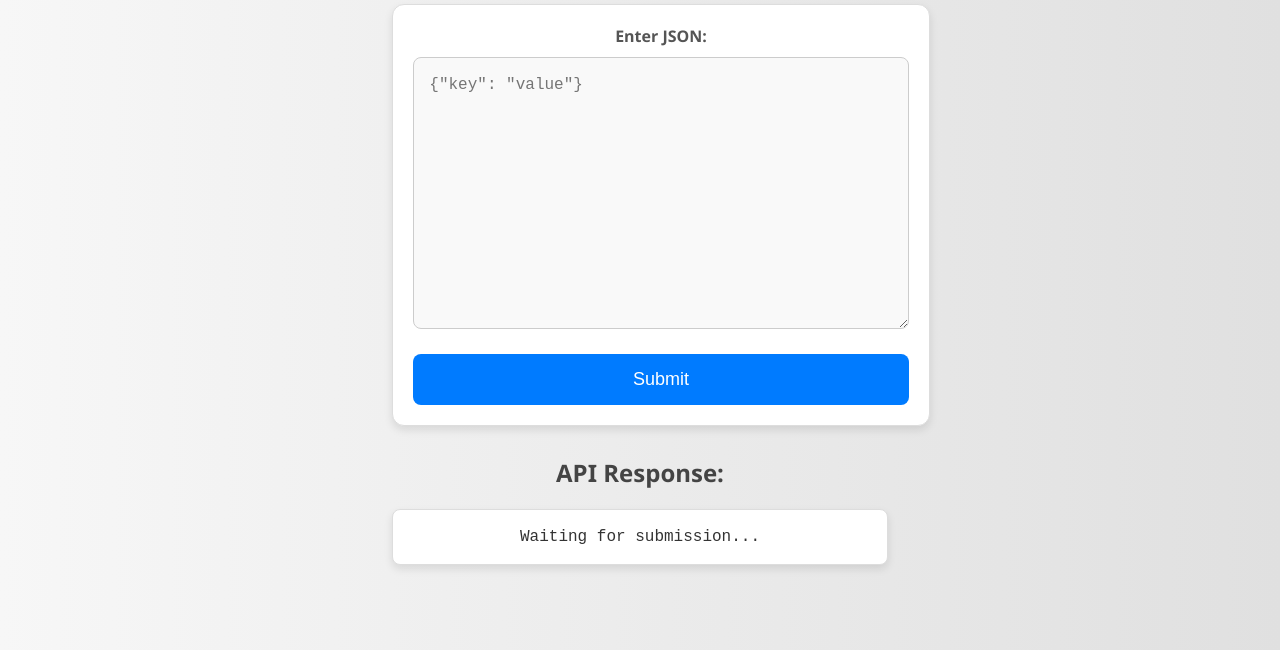
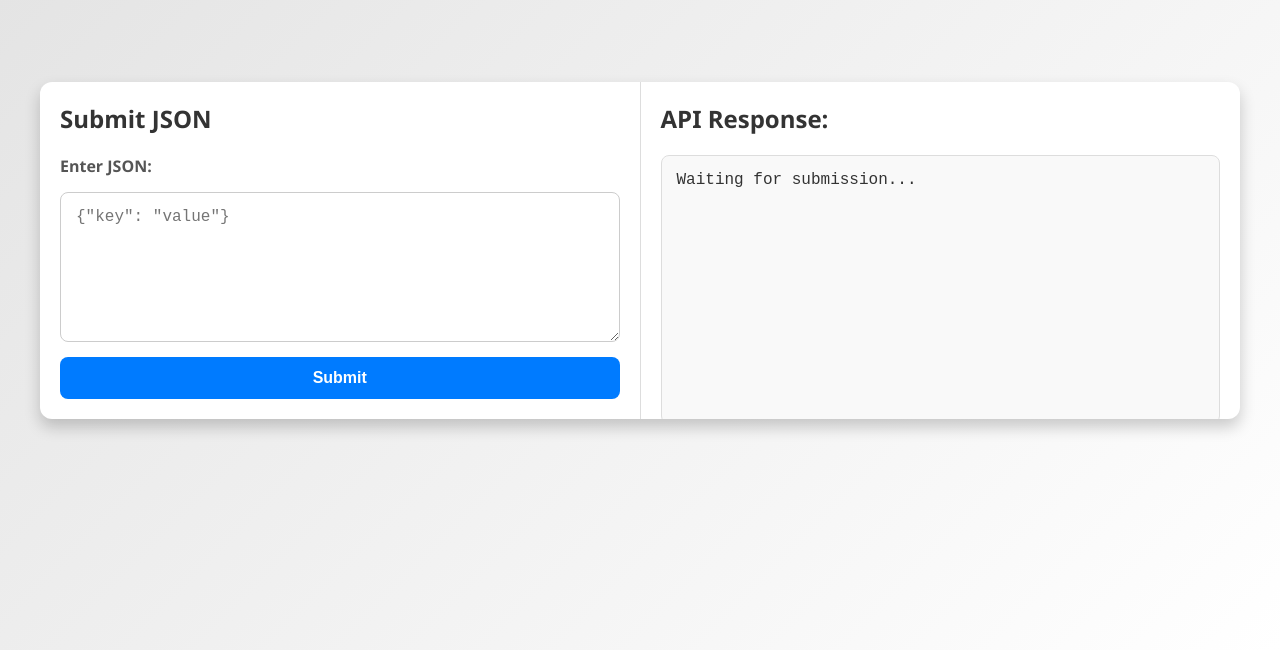
Before and after one commit to raju134753/curlGenerator, a plain HTML site: page src/main/resources/static/index.html in a window 1280 px wide. Shown: the part 150-800 px from the top of the page. Drawn offline with Linux system fonts and the light colour scheme.

Commit message:
initial commit

```diff
--- a/index.html
+++ b/src/main/resources/static/index.html
@@ -3,111 +3,119 @@
 <head>
     <meta charset="UTF-8">
     <meta name="viewport" content="width=device-width, initial-scale=1.0">
-    <title>Submit JSON and Get Response</title>
+    <title>JSON Submission and Response</title>
     <style>
         body {
             font-family: 'Segoe UI', Tahoma, Geneva, Verdana, sans-serif;
-            background: linear-gradient(to right, #f7f7f7, #e0e0e0);
-            color: #333;
+            background: linear-gradient(135deg, #e2e2e2, #ffffff);
             margin: 0;
             padding: 0;
+            color: #333;
             display: flex;
             justify-content: center;
             align-items: center;
-            height: 100vh;
-            text-align: center;
+            min-height: 100vh;
         }
-        h1 {
+        .container {
+            display: flex;
+            width: 100%;
+            max-width: 1200px;
+            height: 80%;
+            border-radius: 12px;
+            box-shadow: 0 8px 16px rgba(0, 0, 0, 0.2);
+            overflow: hidden;
+            background: #fff;
+        }
+        .request-section, .response-section {
+            flex: 1;
+            padding: 20px;
+            box-sizing: border-box;
+            overflow-y: auto;
+        }
+        .request-section {
+            border-right: 1px solid #ddd;
+        }
+        .request-section h1, .response-section h2 {
             color: #333;
-            margin-bottom: 20px;
+            margin: 0 0 20px;
+            font-size: 1.5rem;
+            font-weight: 600;
         }
-        form {
-            max-width: 600px;
-            width: 100%;
-            margin: 0 auto;
-            padding: 20px;
-            background: #fff;
-            border-radius: 12px;
-            box-shadow: 0 4px 8px rgba(0, 0, 0, 0.1);
-            border: 1px solid #ddd;
+        .request-section form {
+            display: flex;
+            flex-direction: column;
+            gap: 15px;
         }
-        label {
-            font-weight: bold;
-            display: block;
-            margin-bottom: 10px;
+        .request-section label {
+            font-weight: 600;
             color: #555;
+            font-size: 1rem;
         }
-        textarea {
+        .request-section textarea {
             width: 100%;
             padding: 15px;
             border: 1px solid #ccc;
             border-radius: 8px;
+            font-size: 1rem;
             box-sizing: border-box;
-            font-size: 16px;
-            line-height: 1.5;
-            resize: vertical; /* Allows vertical resizing */
-            background: #f9f9f9;
-            transition: border-color 0.3s ease;
+            resize: vertical;
+            min-height: 150px;
+            transition: border-color 0.3s;
         }
-        textarea:focus {
+        .request-section textarea:focus {
             border-color: #007bff;
             outline: none;
         }
-        button {
-            display: block;
-            width: 100%;
-            padding: 15px;
+        .request-section button {
+            padding: 12px 20px;
             background-color: #007bff;
             color: #fff;
             border: none;
             border-radius: 8px;
-            font-size: 18px;
+            font-size: 1rem;
             cursor: pointer;
-            margin-top: 20px;
-            transition: background-color 0.3s ease, transform 0.2s ease;
+            transition: background-color 0.3s, transform 0.3s;
+            font-weight: 600;
         }
-        button:hover {
+        .request-section button:hover {
             background-color: #0056b3;
             transform: scale(1.02);
         }
-        button:active {
-            background-color: #004494;
-        }
-        h2 {
-            margin-top: 30px;
-            color: #444;
-        }
-        pre {
-            background-color: #fff;
+        .response-section pre {
+            background-color: #f9f9f9;
             border: 1px solid #ddd;
             border-radius: 8px;
             padding: 15px;
             overflow-x: auto;
-            font-size: 16px;
-            line-height: 1.5;
+            font-size: 1rem;
             white-space: pre-wrap;
             word-wrap: break-word;
-            box-shadow: 0 4px 8px rgba(0, 0, 0, 0.1);
+            max-width: 100%;
+            height: calc(100% - 60px); /* Adjust height to fill remaining space */
         }
     </style>
 </head>
 <body>
-    <div>
-        <h1>Submit JSON and Get Response</h1>
+    <div class="container">
+        <div class="request-section">
+            <h1>Submit JSON</h1>
             <form id="jsonForm" onsubmit="handleFormSubmit(event)">
                 <label for="jsonData">Enter JSON:</label>
-            <textarea id="jsonData" name="jsonData" rows="10" placeholder='{"key": "value"}' required></textarea>
+                <textarea id="jsonData" name="jsonData" placeholder='{"key": "value"}' required></textarea>
                 <button type="submit">Submit</button>
             </form>
+        </div>
+        <div class="response-section">
             <h2>API Response:</h2>
             <pre id="apiResponse">Waiting for submission...</pre>
+        </div>
     </div>
 
     <script>
         async function handleFormSubmit(event) {
             event.preventDefault(); // Prevent default form submission
 
-            const url = 'https://api.example.com/submit'; // Replace with your API URL
+            const url = '/submit'; // Replace with your API URL
             const form = event.target;
             const jsonInput = form.elements.jsonData.value; // Get JSON input value
 
```
Also changed, not shown: pom.xml (added, +62 -0 lines), 8 other files. Lines whose indentation alone changed are shown as unchanged.
